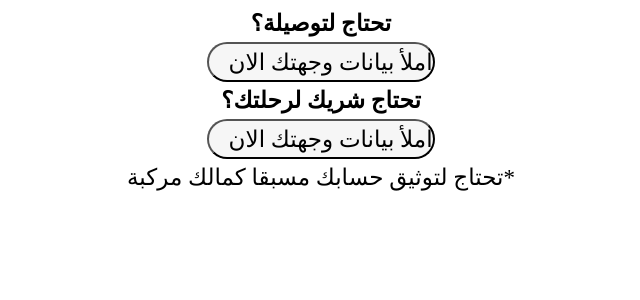
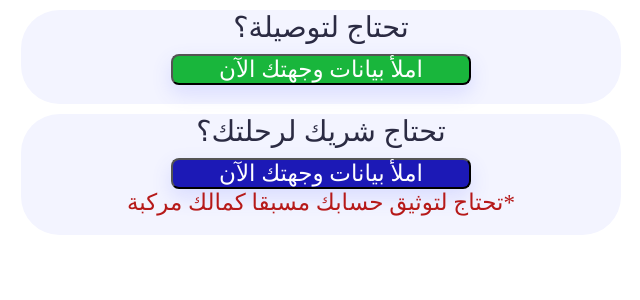
Before and after one commit to AsadThafer/graduation_project, a PHP site: page / in a window 1280 px wide. Shown: the part 96-396 px from the top of the page, without its empty margins (319-959 px from the left). Run offline with PHP 8.4, Linux system fonts and the light colour scheme; some libraries are stand-ins or nearby versions; some web fonts are replaced.

Commit message:
coloring

```diff
--- a/css/style.css
+++ b/css/style.css
@@ -10,10 +10,9 @@ section {
   max-width: 1200px;
   margin: auto;
   text-align: center;
-
 }
 
-.note{
+.note {
   text-align: center;
 }
 
@@ -22,8 +21,7 @@ section {
   font-size: 1.5rem;
 }
 h1 {
-  margin-top: 80px;
-  margin-bottom: 50px;
+  margin-top: 70px;
   text-align: center;
   color: #2b2b43;
   top: 94px;
@@ -32,20 +30,19 @@ h1 {
   letter-spacing: 0.1rem;
   text-shadow: 0px 4px 4px rgba(0, 0, 0, 0.25);
 }
-input:not([type="checkbox"]) {
+.signform input:not([type="checkbox"]) {
   color: black;
   margin-top: 5px;
   margin-bottom: 5px;
-  padding-left:1rem;
+  padding-left: 1rem;
+  padding-right: 1rem;
   height: 40px;
   background: #f6f6f6;
   border-radius: 88px;
-
-
 }
 
-.signsubmit{
-padding:auto 50px ;
+.signsubmit {
+  padding: auto 50px;
   color: #fff;
   text-align: center;
   width: 25%;
@@ -54,26 +51,26 @@ box-shadow: 0px 8px 20px rgba(78, 96, 255, 0.16);
   border-radius: 8px;
 }
 
-.signsubmit:disabled{
-    color:black;
+.signsubmit:disabled {
+  color: black;
   background: gray;
 }
 
 a {
   text-decoration: none;
   cursor: pointer;
-    color: #B61919;
+  color: #b61919;
 }
 
 a:visited {
-    color: #B61919;
+  color: #b61919;
 }
 a:hover,
 a:focus {
-    color: #B61919;
+  color: #b61919;
 }
 a:active {
-    color: #B61919;
+  color: #b61919;
 }
 
 .signform i {
@@ -94,7 +91,7 @@ nav {
   width: 100%;
   margin-bottom: 10px;
 }
-.topnav{
+.topnav {
   top: 0;
 }
 nav ul li,
@@ -105,65 +102,123 @@ nav {
   color: whitesmoke !important;
 }
 
-  .footernav{
+.footernav {
   display: none;
 }
-  input:valid {
+.signform input:valid {
   border: 2px solid green;
 }
 
-  input:invalid {
+.signform input:invalid {
   border: 2px solid #670606;
 }
 
-
-.tripformflex{
+.tripformflex {
   display: flex;
   flex-flow: column nowrap;
   align-items: center;
+  background-color: #f3f4ff;
+  border-radius: 2rem;
+  padding-bottom: 1rem;
+  width: 50%;
+  margin: auto;
 }
-.tripformflex p{
+
+.divdesign{
+  background-color: #f3f4ff;
+  border-radius: 2rem;
+  padding-bottom: 1rem;
+  width: 50%;
+  margin: auto;
+}
+.tripformflex p {
   text-align: center;
   padding-top: 1rem;
   display: flex;
   flex-flow: column nowrap;
 }
 
-.tripformflex p:last-child{
+.tripformflex p:last-child {
   flex-flow: row;
-  width: 30%;
+  width: 60%;
 }
-.tripformflex .tripsubmit{
-  margin:0px 5px;
+.tripformflex .tripsubmit {
+  margin: 0px 5px;
   padding-left: 2rem;
   padding-right: 2rem;
   width: 100%;
   color: whitesmoke;
-background: #19B63C;
+  background: #19b63c;
   box-shadow: 0px 8px 20px rgba(78, 96, 255, 0.16);
   border-radius: 8px;
 }
 
-.tripformflex .cancelsubmit{
-background: #646A65;
+.tripformflex .cancelsubmit {
+  background: #646a65;
+}
+
+textarea,.tripformflex input[type="datetime-local"] {
+  resize: none;
+  border: 1px solid #c7c8d2;
+  border-radius: 8px;
+}
+
+.tripformflex select,
+.tripformflex option {
+  padding-left: 90px;
+  padding-right: 90px;
+  border: 1px solid #c7c8d2;
+  border-radius: 8px;
+  text-align: center;
+}
+
+.mainscreendiv{
+  display: flex;
+  flex-flow: column nowrap;
+  align-items: center;
+  width: 50%;
+  margin: auto;
+  margin-bottom: 10px;
+  background: #f3f4ff;
+}
+
+.title{
+font-size: 1.5rem;
+color: #2B2B43;
 }
 
 
+.mainscreenbuttonride{
+  margin-top: 10px;
+  background: #19B63C;;
+  box-shadow: 0px 8px 20px rgba(78, 96, 255, 0.16);
+  border-radius: 8px;
+  color: white;
+  width: 50%;
+}
+
+.driverform{
+  background: #1C19B6;
+}
+
+.rednote{
+  color: #B61919;
+}
+
 @media screen and (max-width: 768px) {
-  h1{
+  h1 {
     margin-top: 0px;
     margin-bottom: 0px;
   }
-  .signsubmit{
+  .signsubmit {
     width: 75%;
   }
   nav {
     bottom: 0;
     justify-content: center;
     font-size: 1rem;
-
   }
-  .footernav{
+  .footernav {
     display: flex;
     flex-wrap: nowrap;
     flex-direction: row-reverse;
@@ -175,21 +230,36 @@ font-size: 1rem;
     width: 100%;
     padding: 5px;
   }
-  .footernav a{
-    display:flex;
+  .footernav a {
+    display: flex;
     flex-flow: column nowrap;
     align-items: center;
   }
-  .footernav img{
+  .footernav img {
     filter: brightness(0) invert(1);
     width: 36px;
     height: 36px;
     display: block;
   }
-  .tripformflex .tripsubmit{
-    margin:0px 5px;
+  .tripformflex .tripsubmit {
+    margin: 0px 5px;
   }
-  .tripformflex p:last-child{
+  .tripformflex p:last-child {
     width: 80%;
   }
+  .tripformflex {
+    display: flex;
+    flex-flow: column nowrap;
+    align-items: center;
+    background-color: #f3f4ff;
+    border-radius: 2rem;
+    padding-bottom: 1rem;
+    width: 100%;
   }
+  .mainscreendiv{
+    width: 100%;
+  }
+  .formtitle{
+    display:none;
+  }
+}
--- a/index.html
+++ b/index.html
@@ -25,16 +25,17 @@
         </header>
         <main>
             <section>
-                <div>
-                    <h3>تحتاج لتوصيلة؟</h3>
-                    <a href="tripform.html"> <input type="button" value="املأ بيانات وجهتك الان"></a>
+                <div class="divdesign mainscreendiv">
+                    <span class="title">تحتاج لتوصيلة؟</span>
+                    <button class="mainscreenbuttonride" onclick="location.href='tripform.html'" type="button">
+                       املأ بيانات وجهتك الآن</button>
+                       <span></span>
                 </div>
-                <div>
-                    <p>
-                    <h3>تحتاج شريك لرحلتك؟</h3>
-                    </p>
-                    <a href="_blanck"> <input type="button" value="املأ بيانات وجهتك الان"></a>
-                    <p>تحتاج لتوثيق حسابك مسبقا كمالك مركبة*</p>
+                <div class="divdesign mainscreendiv">
+                    <span class="title">تحتاج شريك لرحلتك؟</span>
+                    <button class="mainscreenbuttonride driverform" onclick="location.href='tripform.html'" type="button">
+                        املأ بيانات وجهتك الآن</button>
+                    <span class="rednote">تحتاج لتوثيق حسابك مسبقا كمالك مركبة*</span>
                 </div>
             </section>
         </main>
--- a/signup.html
+++ b/signup.html
@@ -32,7 +32,7 @@
                         <input type="text" name="username" id="name" placeholder="اسم المستخدم" required>
                     </p>
                     <p>
-                        <input type="text" name="displayed_Name" id="displayed_Name" placeholder="الاسم بالكامل"
+                        <input dir="rtl" type="text" name="displayed_Name" id="displayed_Name" placeholder="الاسم بالكامل"
                             required>
                     </p>
                     <p>
```
Also changed, not shown: tripform.html (+16 -3 lines). Lines whose indentation alone changed are shown as unchanged.
